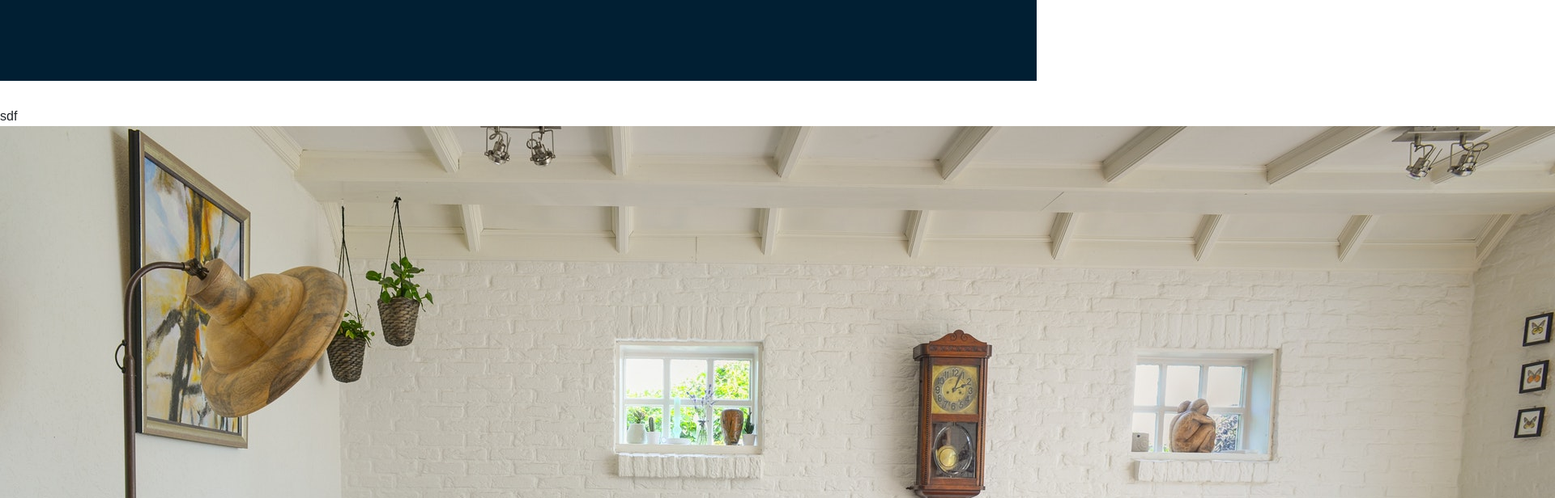
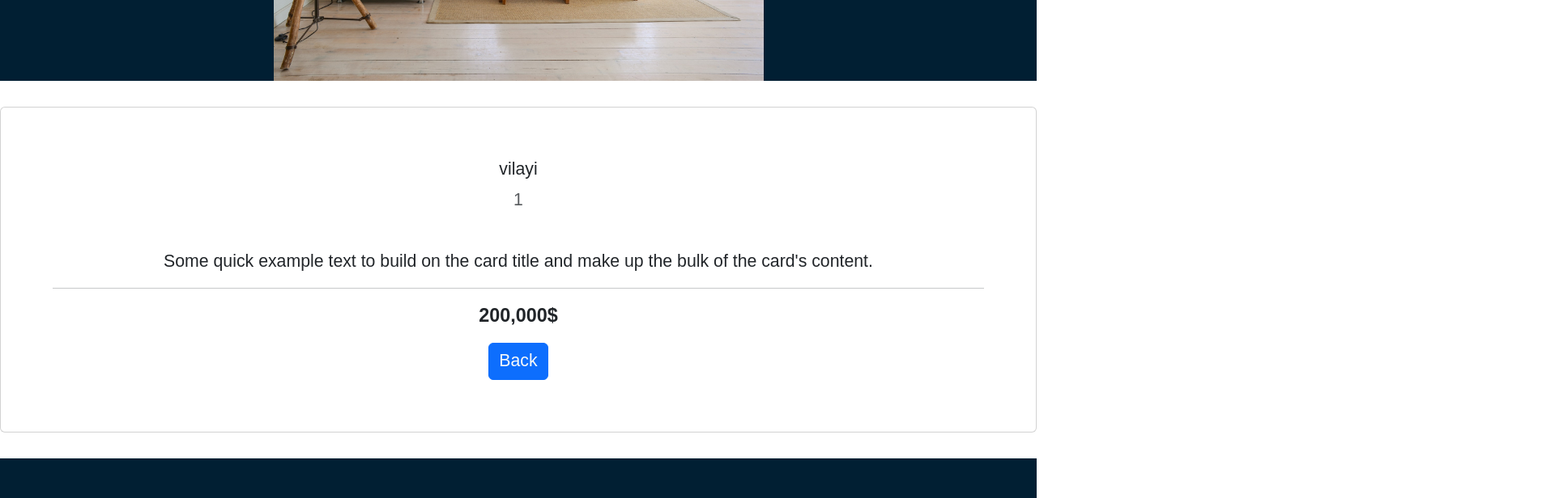
Before and after one commit to parsakhalaji/nextjs-estate, a Next.js app: page /houses/1 in a window 1280 px wide. Shown: the part 300-916 px from the top of the page at 81% size, 1920 px wide, since content can reach past the window. Built offline with nearby package versions, Linux system fonts and the light colour scheme.

Commit message:
next task start search

```diff
--- a/components/modules/HouseCard.jsx
+++ b/components/modules/HouseCard.jsx
@@ -18,7 +18,7 @@ function HouseCard({ id, title, price }) {
                     <p className="card-text">
                         <strong>{price},000$</strong>
                     </p>
-                    <Link href={`/houses/${id}`} className="card-link">
+                    <Link href={`/houses/${id}`} className="card-link btn btn-primary text-light">
                         Details
                     </Link>
                 </div>
--- a/components/templates/header/Header.jsx
+++ b/components/templates/header/Header.jsx
@@ -45,10 +45,14 @@ function Header() {
 
             <style jsx>{`
                 .container-wrapper {
-                    background-color: #011f33;
                     height: 50vh;
                     width: 100%;
                     margin-bottom: 2rem;
+                    background: #011f33 url("/images/bg.jpg") no-repeat top right;
+                    background-size: contain;
+                    background-position: center;
+
+
                 }
                 .sidebar-wrapper {
                     width: 250px;
--- a/pages/houses/[houseID].js
+++ b/pages/houses/[houseID].js
@@ -1,26 +1,25 @@
 import { useRouter } from "next/router";
 import React from "react";
 import db from "../../data/db.json";
+import Link from "next/link";
 
 function SingleHouse() {
     const route = useRouter();
-    // console.log(route.query.houseID);
-    // console.log(db.homes);
 
-    const targetHouse = db.homes.find(
-        (home) => home.id === route.query.houseID
-    );
-    console.log(targetHouse);
+    const targetHome =
+        db.homes.find((home) => home.id == route.query.houseID) || {};
+
+    const backBtnHandler = () => {
+        route.back();
+    };
 
     return (
         <>
-        <div>sdf</div>
-        <img src="/images/bg.jpg" alt="" />
-            {/* <div className="card" style={{ width: "100%" }}>
+            <div className="card p-5 text-center" style={{ width: "100%" }}>
                 <div className="card-body">
-                    <h5 className="card-title">{title}</h5>
-                    <h6 className="card-subtitle mb-2 text-body-secondary">
-                        {id}
+                    <h5 className="card-title mb-3">{targetHome.title}</h5>
+                    <h6 className="card-subtitle mb-5 text-body-secondary">
+                        {targetHome.id}
                     </h6>
                     <p className="card-text">
                         Some quick example text to build on the card title and
@@ -28,13 +27,21 @@ function SingleHouse() {
                     </p>
                     <hr />
                     <p className="card-text">
-                        <strong>{price},000$</strong>
+                        <strong>{targetHome.price},000$</strong>
                     </p>
-                    <Link href={`/houses/${id}`} className="card-link">
-                        Details
-                    </Link>
+                    <button
+                        onClick={backBtnHandler}
+                        className="btn btn-primary text-light"
+                    >
+                        Back
+                    </button>
                 </div>
-            </div> */}
+            </div>
+            <style jsx>{`
+                * {
+                    font-size: 1.1em;
+                }
+            `}</style>
         </>
     );
 }
```
